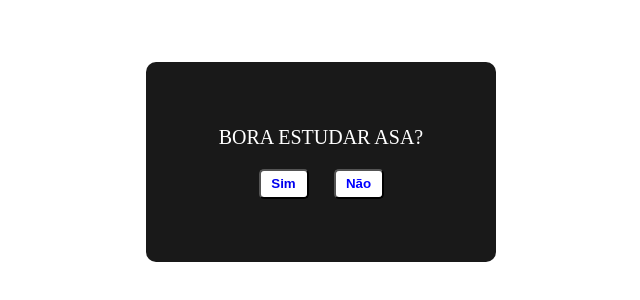
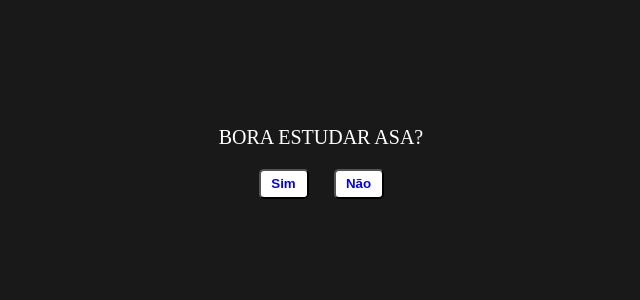
Before and after one commit to Rayver12/asa-web, a plain HTML site: page index.html in a window 1280 px wide. Shown: the part 246-546 px from the top of the page, without its empty margins (319-959 px from the left). Drawn offline with Linux system fonts and the light colour scheme.

Commit message:
index.html update

```diff
--- a/index.html
+++ b/index.html
@@ -43,7 +43,7 @@
         }
     </style>
 </head>
-<body>
+<body bgcolor="#191919">
     <div class="box">
         <p>BORA ESTUDAR ASA?</p>
         <div class="buttons-container">
```
